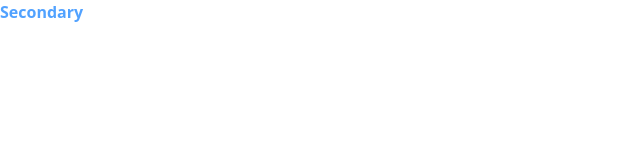
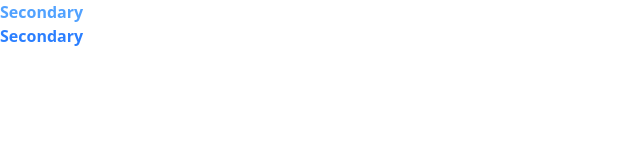
Before and after one commit to nipaayasha05/auction-gallery, a React (Vite) app: page / in a window 1280 px wide. Shown: the top 160 px of the page, without its empty margins (0-640 px from the left). Built offline with nearby package versions, Linux system fonts and the light colour scheme.

Commit message:
second commit

```diff
--- a/src/App.jsx
+++ b/src/App.jsx
@@ -7,6 +7,7 @@ function App() {
   return (
     <>
      <h1 className=" container mx-auto text-blue-400 font-bold">Secondary</h1>
+     <h1 className=" container mx-auto text-blue-500 font-bold">Secondary</h1>
     </>
   )
 }
```
